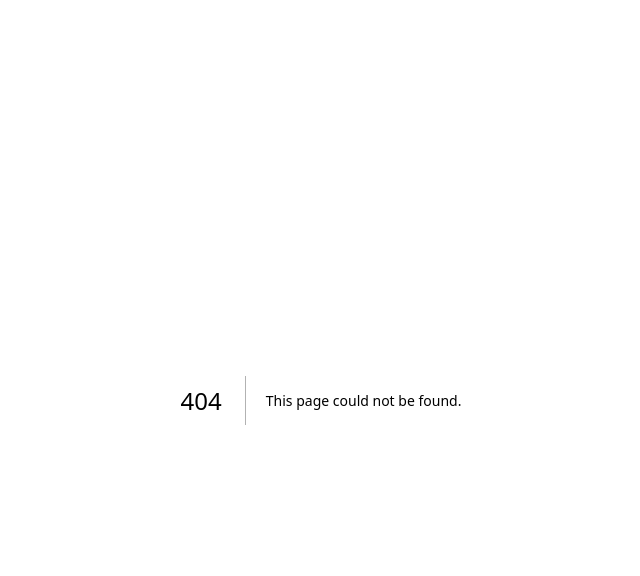
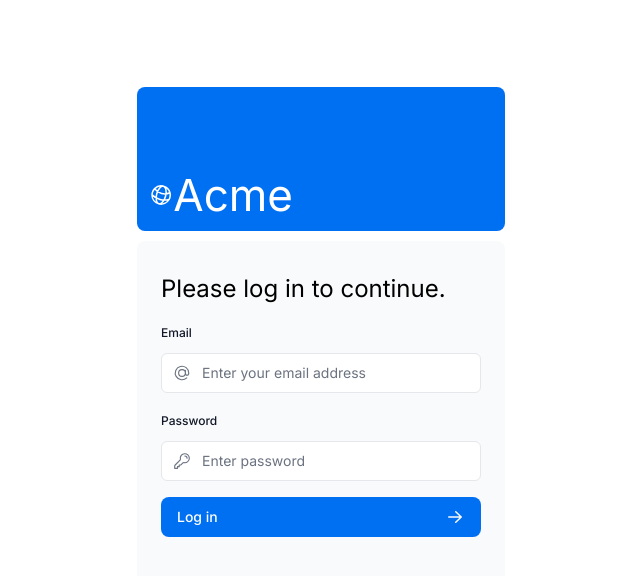
Before and after one commit to anthony2025/nextjs-dashboard, a Next.js app: page /login in a window 1280 px wide. Before the commit this address had no page. Shown: the top 576 px of the page, without its empty margins (319-959 px from the left). Built offline with nearby package versions, Linux system fonts and the light colour scheme.

Commit message:
add login form basic markdown and next-auth

```diff
--- /dev/null
+++ b/app/login/page.tsx
@@ -0,0 +1,20 @@
+import AcmeLogo from '@/app/ui/acme-logo';
+import LoginForm from '@/app/ui/login-form';
+import { Suspense } from 'react';
+
+export default function LoginPage() {
+  return (
+    <main className="flex items-center justify-center md:h-screen">
+      <div className="relative mx-auto flex w-full max-w-[400px] flex-col space-y-2.5 p-4 md:-mt-32">
+        <div className="flex h-20 w-full items-end rounded-lg bg-blue-500 p-3 md:h-36">
+          <div className="w-32 text-white md:w-36">
+            <AcmeLogo />
+          </div>
+        </div>
+        <Suspense>
+          <LoginForm />
+        </Suspense>
+      </div>
+    </main>
+  );
+}
--- a/package.json
+++ b/package.json
@@ -15,7 +15,7 @@
     "eslint": "^9.39.2",
     "eslint-config-next": "^16.1.6",
     "next": "latest",
-    "next-auth": "5.0.0-beta.25",
+    "next-auth": "^5.0.0-beta.30",
     "postcss": "8.5.1",
     "postgres": "^3.4.6",
     "react": "latest",
```
Also changed, not shown: 1 other file (tests, documents, lock files or other folders).
